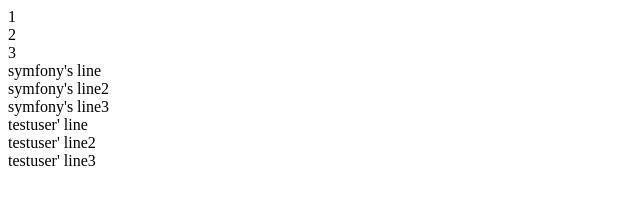
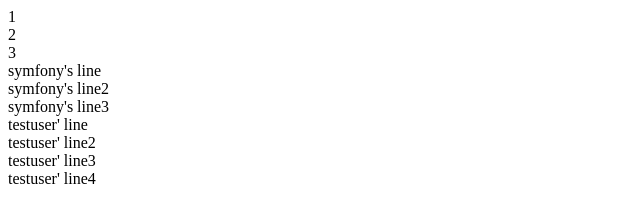
Before and after one commit to testuser95/proje, a plain HTML site: page index.html in a window 1280 px wide. Shown: the whole page, without its empty margins (0-640 px from the left). Drawn offline with Linux system fonts and the light colour scheme.

Commit message:
test user 3th commit :man_with_turban:

```diff
--- a/index.html
+++ b/index.html
@@ -18,6 +18,7 @@
 <div>testuser' line</div>
 <div>testuser' line2</div>
 <div>testuser' line3</div>
+<div>testuser' line4</div>
 
 </body>
 </html>
```
